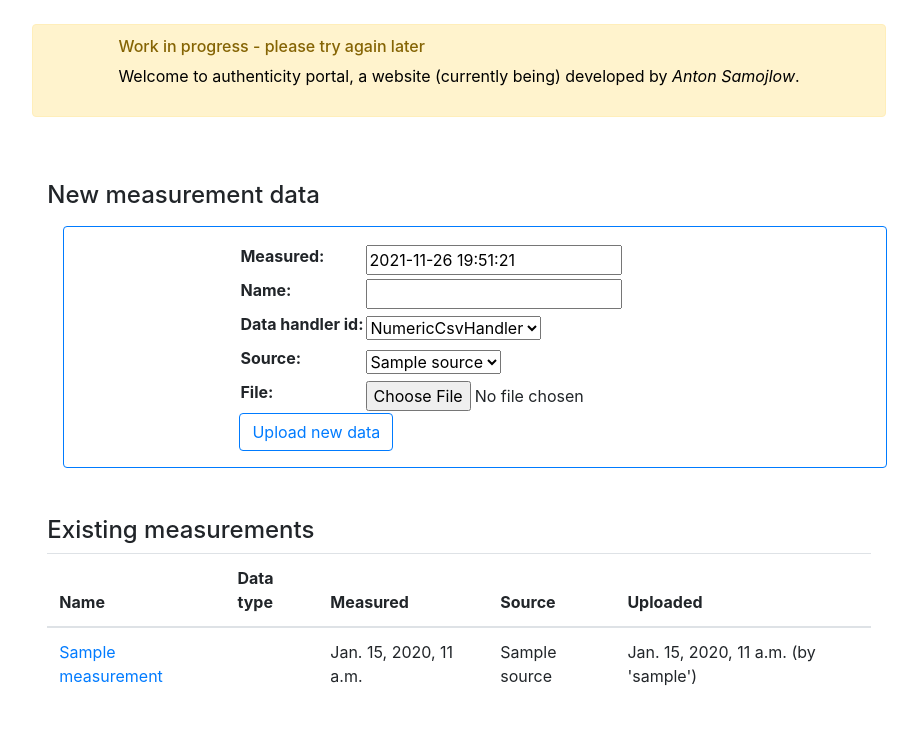
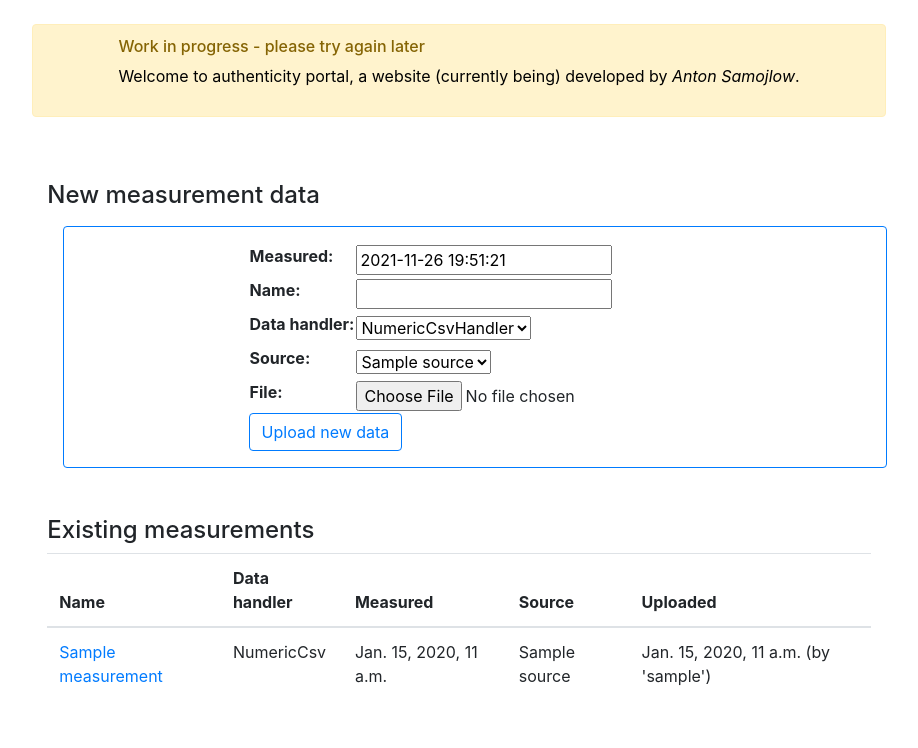
Before and after one commit to AntonSamojlow/authenticity-portal, a Django app: page /portal/measurements in a window 1280 px wide. Shown: the part 73-821 px from the top of the page, without its empty margins (181-1099 px from the left). Run offline with Django 3.2, Linux system fonts and the light colour scheme; a user stored in the database is signed in; tables that the repository leaves empty hold one stand-in row (values such as "Sample post").

Commit message:
renaming 'data handler id' to 'data handler'

```diff
--- a/portalsite/portal/forms.py
+++ b/portalsite/portal/forms.py
@@ -4,11 +4,11 @@ from django import forms
 class MeasurementUploadForm(forms.Form):
     def __init__(self, data_handler_choices: list, source_choices: list, *args, **kwargs) -> None:
         super().__init__(*args, **kwargs)
-        self.fields['data_handler_id'].choices = data_handler_choices
+        self.fields['data_handler'].choices = data_handler_choices
         self.fields['source'].choices = source_choices
 
     measured = forms.DateTimeField()
     name = forms.CharField(max_length=50, required=True)
-    data_handler_id = forms.ChoiceField()
+    data_handler = forms.ChoiceField()
     source = forms.ChoiceField()
     file = forms.FileField(required=False)
--- a/portalsite/portal/models.py
+++ b/portalsite/portal/models.py
@@ -69,11 +69,11 @@ class Measurement(models.Model):
 
     # data interface
     data = models.TextField(help_text='file data, serialized to string in a suitable way')
-    data_handler_id = models.CharField(max_length=CHOICE_KEY_MAX_LENGTH, choices=DATAHANDLER_CHOICES)
+    data_handler = models.CharField(max_length=CHOICE_KEY_MAX_LENGTH, choices=DATAHANDLER_CHOICES)
 
     @property
     def handler(self) -> DataHandler:
-        return DATAHANDLERS[self.data_handler_id]
+        return DATAHANDLERS[self.data_handler]
     class Meta:
         ordering = ['time_created']
 
--- a/portalsite/portal/templates/measurement.html
+++ b/portalsite/portal/templates/measurement.html
@@ -9,8 +9,8 @@
             <dt class="col-sm-3">Name</dt>
             <dd class="col-sm-9">{{ object.name }}</dd>
 
-            <dt class="col-sm-3">Data type</dt>
-            <dd class="col-sm-9">{{ object.data_type }}</dd>
+            <dt class="col-sm-3">Data handler</dt>
+            <dd class="col-sm-9">{{ object.data_handler }}</dd>
 
             <dt class="col-sm-3">Data source</dt>
             <dd class="col-sm-9">{{ object.source }}</dd>
--- a/portalsite/portal/templates/measurements.html
+++ b/portalsite/portal/templates/measurements.html
@@ -27,7 +27,7 @@
             <thead>
                 <tr>
                     <th scope="col">Name</th>
-                    <th scope="col">Data type</th>
+                    <th scope="col">Data handler</th>
                     <th scope="col">Measured</th>
                     <th scope="col">Source</th>
                     <th scope="col">Uploaded</th>
@@ -37,7 +37,7 @@
                 {% for measurement in object_list %}
                 <tr>
                     <td scope="row"><a href="{{ measurement.get_absolute_url }}">{{ measurement.name }}</a></td>
-                    <td>{{ measurement.data_type }}</td>
+                    <td>{{ measurement.data_handler }}</td>
                     <td>{{ measurement.time_measured }}</td>
                     <td>{{ measurement.source }}</td>
                     <td>{{ measurement.time_created }} (by '{{ measurement.user_created }}')</td>
--- a/portalsite/portal/views.py
+++ b/portalsite/portal/views.py
@@ -44,7 +44,7 @@ class MeasurementsView(TemplateView, BaseListView):
     def get_context_data(self, **kwargs):
         form = self.form_class(DATAHANDLER_CHOICES, self.source_choices, initial={
             'measured': datetime.now(),
-            'data_handler_id': DATAHANDLER_CHOICES[0],
+            'data_handler': DATAHANDLER_CHOICES[0],
             'source': self.source_choices[0] if len(self.source_choices) > 0 else None,
             'file': None
         })
@@ -68,13 +68,13 @@ class MeasurementsView(TemplateView, BaseListView):
             return Result(False, "No file selected",
                           "Please go back and select a file to upload").render_view()
 
-        data_handler_id = request.POST['data_handler_id']
+        data_handler = request.POST['data_handler']
         source = Source.objects.filter(id__exact=request.POST['source']).first()
 
         measurement = Measurement()
         measurement.name = request.POST['name']
-        measurement.data = DATAHANDLERS[data_handler_id].load_from_file(request.FILES['file'])
-        measurement.data_handler_id = data_handler_id
+        measurement.data = DATAHANDLERS[data_handler].load_from_file(request.FILES['file'])
+        measurement.data_handler = data_handler
         measurement.time_measured = request.POST['measured']
         measurement.user_created = request.user
         measurement.user_changed = request.user
```
Also changed, not shown: portalsite/portal/migrations/0003_auto_20211126_1751.py, portalsite/portal/migrations/0004_auto_20211126_2045.py (added), portalsite/portal/migrations/0005_auto_20211126_2047.py (added).
